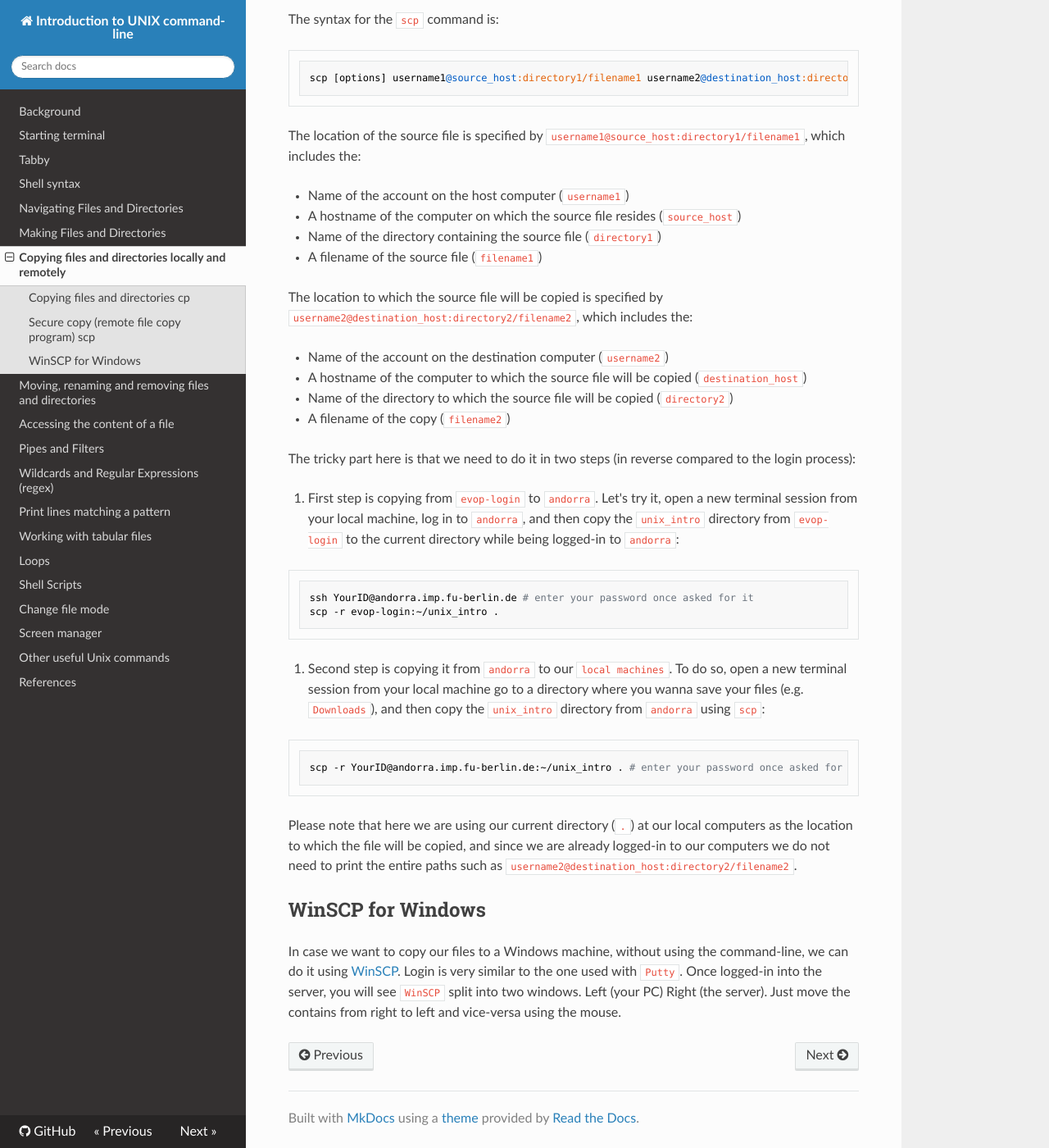
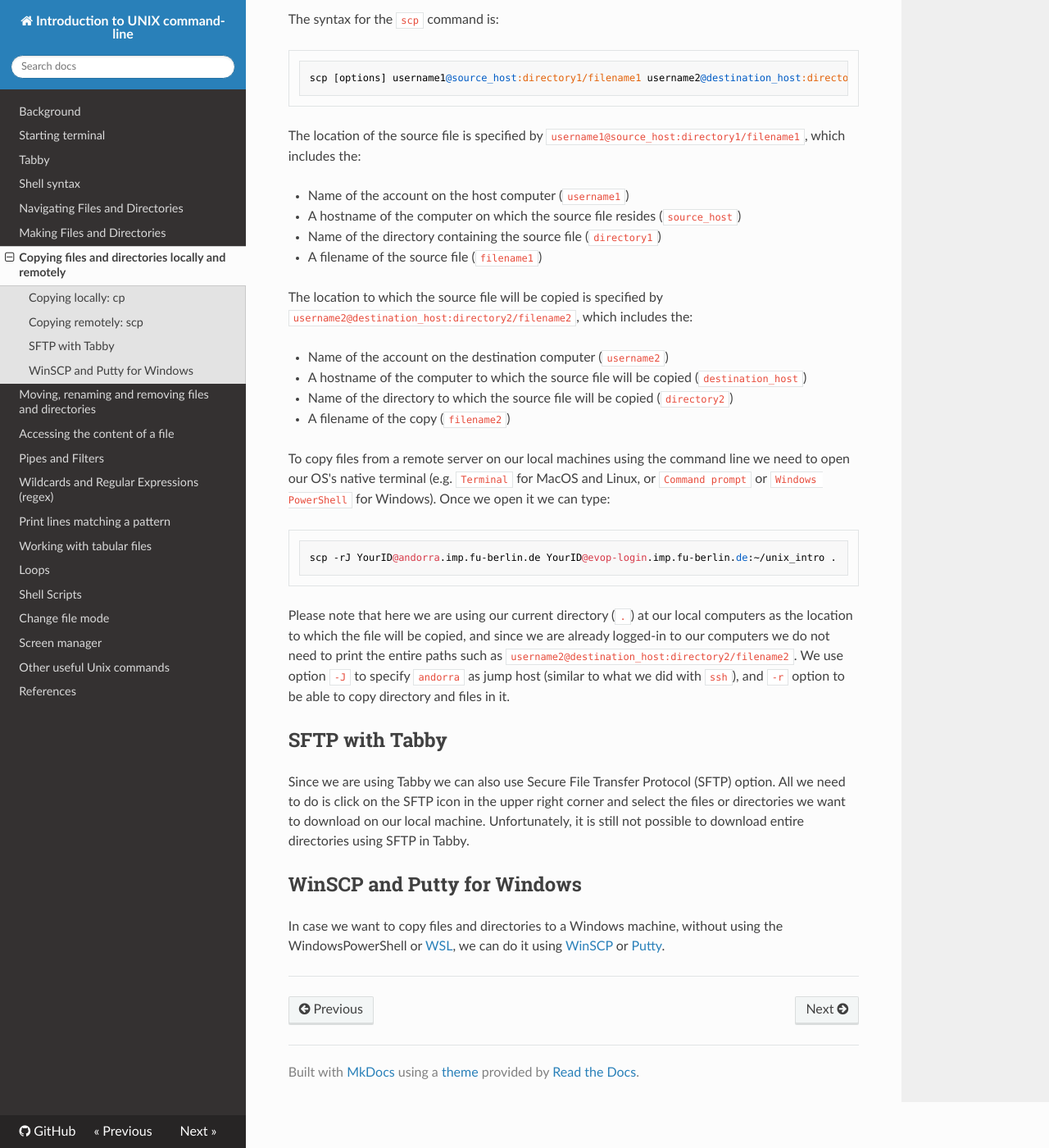
Before and after one commit to bajicv/unix_intro, an MkDocs documentation site: the page built from docs/07_cp_scp.md, in a window 1280 px wide and 1400 px high, scrolled down 1267 px. Shown: the whole window at 82% size. Built offline with MkDocs 1.6.1, drawn with Linux system fonts in a browser that asks for light colours; nearby versions of some CDN libraries; some of the changed text lies outside the part shown.

Commit message:
changes in 07

````diff
--- a/docs/07_cp_scp.md
+++ b/docs/07_cp_scp.md
@@ -1,12 +1,11 @@
 # Copying files and directories locally and remotely
 
-## Copying files and directories `cp`
+## Copying locally: `cp`
 
 `cp file1 file2` is the command which makes a copy of `file1` in the
 *current working directory* and calls it `file2`.
 
-Let's copy our first `touch` file and name it same but with adding
-"\_copy" (_P.S. don't forget to use `Tab` to auto-complete long names of our files_):
+Let's copy our first `touch` file and name it same but with adding "\_copy" (_P.S. don't forget to use `Tab` to auto-complete long names of our files_):
 
 !!! question "Task"
     Copy your first touch file `my_first_touch_file.txt` to `my_first_dir`
@@ -18,10 +17,7 @@ Let's copy our first `touch` file and name it same but with adding
         ```
 
 
-Now when we learned how to `cp` files, let's copy the exercise
-*directory* from `/opt/evop/public/BIOINFORMATICS/unix_intro/exercises`
-to your home directory (`~`). We can copy a directory and all its
-contents by using the **recursive** option `-r`:
+Now when we learned how to `cp` files, let's copy the exercise *directory* from `/opt/evop/public/BIOINFORMATICS/unix_intro/exercises` to your home directory (`~`). We can copy a directory and all its contents by using the **recursive** option `-r`:
 
 ```
 cp -r /opt/evop/public/BIOINFORMATICS/unix_intro ~
@@ -29,14 +25,9 @@ cp -r /opt/evop/public/BIOINFORMATICS/unix_intro ~
 
 To make sure the files are copied correctly, we can type `ls unix_intro`
 
-Often we would need to copy several files at once. This can be done by
-providing a list of individual filenames followed by a directory name
-where to copy those files (i.e.
-`cp [file1] [file2] ... [Dir where to copy]`).
+Often we would need to copy several files at once. This can be done by providing a list of individual filenames followed by a directory name where to copy those files (i.e. `cp [file1] [file2] ... [Dir where to copy]`).
 
-For this exercise, let's make a directory called `backup`. Now let's
-copy files from `~/unix_intro/exercises/` called
-`1_browsing_textfiles.txt` and `2_searching_patterns.txt` in it.
+For this exercise, let's make a directory called `backup`. Now let's copy files from `~/unix_intro/exercises/` called `1_browsing_textfiles.txt` and `2_searching_patterns.txt` in it.
 
 ```
 cd
@@ -46,13 +37,9 @@ cp ~/unix_intro/exercises/1_browsing_textfiles.txt ~/unix_intro/exercises/2_sear
 
 ---------------------------------------------------------------------------------------
 
-## Secure copy (remote file copy program) `scp`
+## Copying remotely: `scp`
 
-The files we copied are still in our directories at the FU cluster. We
-can copy files and directories to our local machines using `scp` command
-(*secure copy*). The `scp` is a remote file copy program that allows us
-to securely copy files and directories between remote hosts without
-starting an FTP session or logging into the remote systems explicitly.
+The files we copied are still in our directories at the FU cluster. We can copy files and directories to our local machines using  `scp` command (*secure copy*). The `scp` is a remote file copy program that allows us to securely copy files and directories between remote hosts without starting an FTP session or logging into the remote systems explicitly.
 
 The syntax for the `scp` command is:
 
@@ -60,59 +47,37 @@ The syntax for the `scp` command is:
 scp [options] username1@source_host:directory1/filename1 username2@destination_host:directory2/filename2
 ```
 
-The location of the source file is specified by
-`username1@source_host:directory1/filename1`, which includes the:
+The location of the source file is specified by `username1@source_host:directory1/filename1`, which includes the:
 
 -   Name of the account on the host computer (`username1`)
--   A hostname of the computer on which the source file resides
-    (`source_host`)
+-   A hostname of the computer on which the source file resides (`source_host`)
 -   Name of the directory containing the source file (`directory1`)
 -   A filename of the source file (`filename1`)
 
-The location to which the source file will be copied is specified by
-`username2@destination_host:directory2/filename2`, which includes the:
+The location to which the source file will be copied is specified by `username2@destination_host:directory2/filename2`, which includes the:
 
 -   Name of the account on the destination computer (`username2`)
--   A hostname of the computer to which the source file will be copied
-    (`destination_host`)
--   Name of the directory to which the source file will be copied
-    (`directory2`)
+-   A hostname of the computer to which the source file will be copied     (`destination_host`)
+-   Name of the directory to which the source file will be copied (`directory2`)
 -   A filename of the copy (`filename2`)
 
-The tricky part here is that we need to do it in two steps (in reverse
-compared to the login process):
 
-1.  First step is copying from `evop-login` to `andorra`. Let's try it,
-    open a new terminal session from your local machine, log in to
-    `andorra`, and then copy the `unix_intro` directory from
-    `evop-login` to the current directory while being logged-in to
-    `andorra`:
+To copy files from a remote server on our local machines using the command line we need to open our OS's native terminal (e.g. `Terminal` for MacOS and Linux, or  `Command prompt` or `Windows PowerShell` for Windows). Once we open it we can type:
 
 ```
-ssh YourID@andorra.imp.fu-berlin.de # enter your password once asked for it
-scp -r evop-login:~/unix_intro .
+scp -rJ YourID@andorra.imp.fu-berlin.de YourID@evop-login.imp.fu-berlin.de:~/unix_intro .
 ```
 
-2.  Second step is copying it from `andorra` to our `local machines`. To
-    do so, open a new terminal session from your local machine go to a
-    directory where you wanna save your files (e.g. `Downloads`), and
-    then copy the `unix_intro` directory from `andorra` using `scp`:
+Please note that here we are using our current directory (`.`) at our local computers as the location to which the file will be copied, and since we are already logged-in to our computers we do not need to print the entire paths such as `username2@destination_host:directory2/filename2`. We use option `-J` to specify `andorra` as jump host (similar to what we did with `ssh`), and `-r` option to be able to copy directory and files in it.
 
-```
-scp -r YourID@andorra.imp.fu-berlin.de:~/unix_intro . # enter your password once asked for it
-```
 
-Please note that here we are using our current directory (`.`) at our
-local computers as the location to which the file will be copied, and
-since we are already logged-in to our computers we do not need to print
-the entire paths such as
-`username2@destination_host:directory2/filename2`.
+## SFTP with Tabby
 
-## WinSCP for Windows
+Since we are using Tabby we can also use Secure File Transfer Protocol (SFTP) option. All we need to do is click on the SFTP icon in the upper right corner and select the files or directories we want to download on our local machine. Unfortunately, it is still not possible to download entire directories using SFTP in Tabby.
 
-In case we want to copy our files to a Windows machine, without using
-the command-line, we can do it using
-[WinSCP](https://winscp.net/eng/download.php). Login is very similar to
-the one used with `Putty`. Once logged-in into the server, you will see
-`WinSCP` split into two windows. Left (your PC) Right (the server). Just
-move the contains from right to left and vice-versa using the mouse.
+
+## WinSCP and Putty for Windows
+
+In case we want to copy files and directories to a Windows machine, without using the WindowsPowerShell or [WSL](https://learn.microsoft.com/en-us/windows/wsl/install), we can do it using [WinSCP](https://winscp.net/eng/download.php) or [Putty](https://www.putty.org/).
+
+---------------------------------------------------------------------------------------
````
